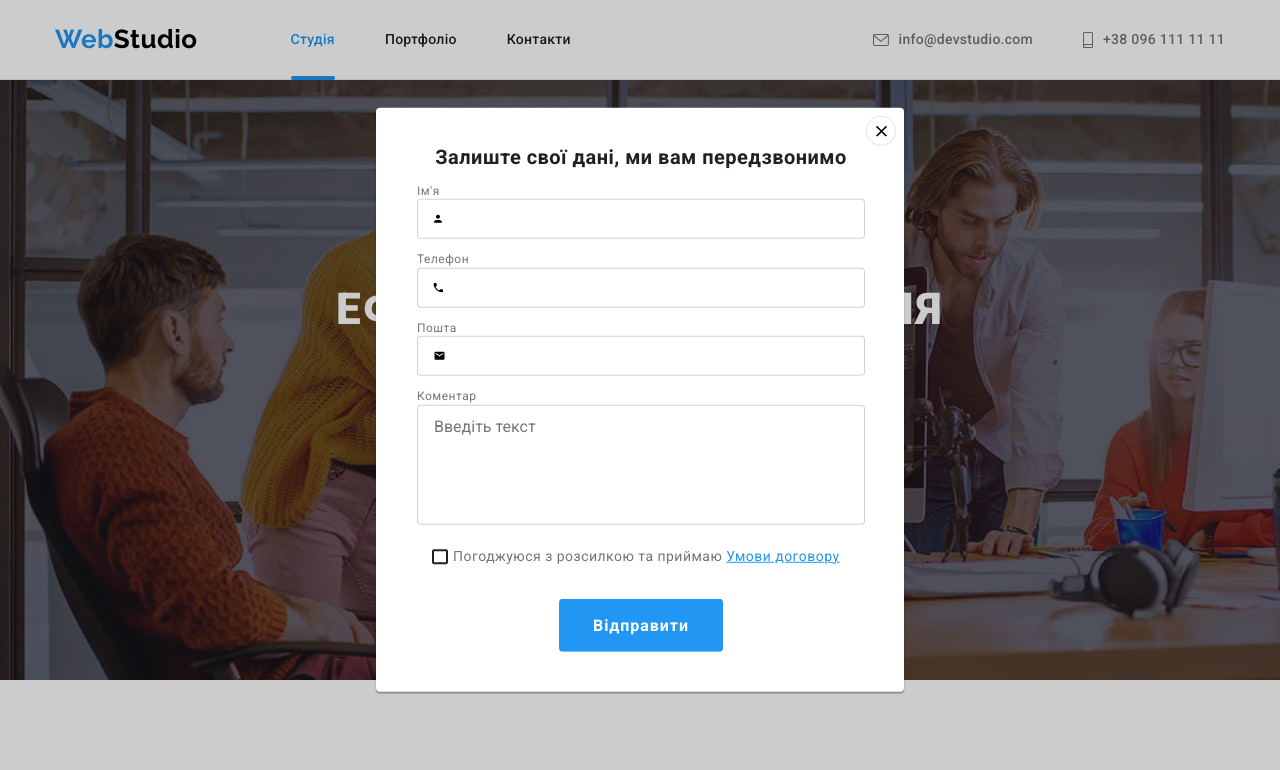
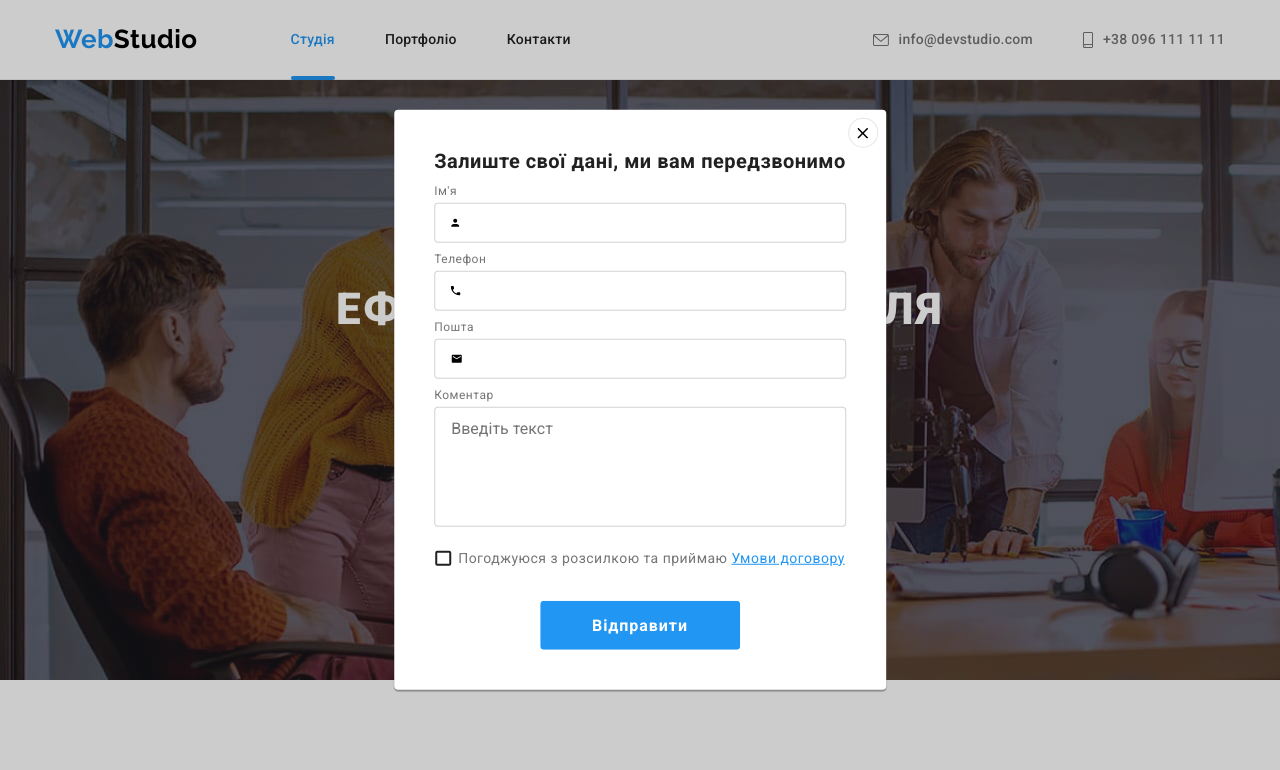
Before and after one commit to xxxRomanxxx/goit-markup-hw-06, a plain HTML site: page index.html in a window 1280 px wide. Both pictures are taken after a click on the button "Замовити послугу". Shown: the top 770 px of the page. Drawn offline with nearby package versions, Linux system fonts and the light colour scheme.

Commit message:
Corrected errors

```diff
--- a/css/styles.css
+++ b/css/styles.css
@@ -548,6 +548,7 @@ img {
 
 .mailing-input {
   margin-right: 12px;
+  padding-left: 16px;
   width: 358px;
   height: 50px;
 
@@ -764,8 +765,9 @@ transition-timing-function: var(--transition-cubic-bezier) , var(--transition-cu
     top: 50%;
     left: 50%;
     transform: translate(-50%, -50%);
-    min-width: 528px;
-    min-height: 581px;
+    max-width: 528px;
+    max-width: 581px;
+    padding: 40px;
   background-color: var(--background-color-primary);
   overflow: auto;
   box-shadow: 0px 1px 3px rgba(0, 0, 0, 0.12), 0px 1px 1px rgba(0, 0, 0, 0.14), 0px 2px 1px rgba(0, 0, 0, 0.2);
@@ -773,25 +775,22 @@ transition-timing-function: var(--transition-cubic-bezier) , var(--transition-cu
 }
 
 .modal-close-button {
+  position: absolute;
+  right: 8px;
+  top: 8px;
   display: flex;
+  align-items: center;
+  justify-content: center;
+  flex-direction: row-reverse;
   width: 30px;
   height: 30px;
-  margin-top: 8px;
-  margin-left: auto;
-  margin-right: 8px;
-  align-items: center;
-  justify-content: center;
+
   border-radius: 50%;
   background-color: var(--background-color-primary);
   border: 1px solid var(--border-color-modal-button);
   cursor: pointer;
 }
 
-.modal-form {
-  padding-left: 41px;
-  padding-right: 39px;
-  padding-bottom: 40px;
-}
 
 .modal-title {
   margin-bottom: 12px;
@@ -800,8 +799,12 @@ transition-timing-function: var(--transition-cubic-bezier) , var(--transition-cu
   line-height: 1.15;
   text-align: center;
 }
+.modal-lable {
+  display: block;
+}
 
-.modal-container {
+.modal-span-icon {
+  display: block;
   position: relative;
 }
 
@@ -837,41 +840,45 @@ transition-timing-function: var(--transition-cubic-bezier) , var(--transition-cu
   fill: var(--accent-text-color);
 }
 
+.modal-coment-lable {
+  display: block;
+  margin-bottom: 20px;
+}
+
 .modal-coment-textarea {
   display: block;
   padding: 12px 16px;
-  margin-bottom: 20px;
   width: 100%;
   max-height: 120px;
     border: 1px solid rgba(33, 33, 33, 0.2);
     border-radius: 4px;
     resize: none;
-    ransition-property: border-color;
-      transition-duration: 250ms;
-      transition-timing-function: var(--transition-cubic-bezier);
+    transition-property: border-color;
+    transition-duration: 250ms;
+    transition-timing-function: var(--transition-cubic-bezier);
 }
 
 .modal-coment-textarea:focus {
   outline: none;
   border-color: var(--accent-text-color);
 }
-.modal-span {
+.modal-span-text {
+  display: block;
+  margin-bottom: 4px;
+
   color: var(--primary-text-color);
   font-weight: 400;
   font-size: 12px;
   line-height: 1.16;
-
-  margin-bottom: 4px;
 }
 
 .modal-checkbox {
-  position: relative;
-  display: block;
+  display: flex;
   margin-bottom: 30px;
+  justify-content: center;
+  align-items: center;
 }
-
 .modal-span-checkbox {
-  padding-left: 36px;
 
   color: var(--primary-text-color);
     font-weight: 400;
@@ -886,14 +893,11 @@ transition-timing-function: var(--transition-cubic-bezier) , var(--transition-cu
 }
 
 .modal-checkbox-svg {
-  position: absolute;
-  left: 15px;
-  top: 50%;
-  transform: translateY(-50%);
+  margin-right: 7px;
+
   fill: var(--accent-text-color);
   border: 2px solid var(--title-text-color);
   border-radius: 2px;
-
   transition-property: background-color, border-color;
     transition-duration: 250ms, 250ms;
     transition-timing-function: var(--transition-cubic-bezier), var(--transition-cubic-bezier);
@@ -907,7 +911,7 @@ transition-timing-function: var(--transition-cubic-bezier) , var(--transition-cu
 
 .modal-submit-button {
   display: flex;
-    padding: 10px 32px;
+    padding: 8px 50px;
     margin: 0 auto;
     justify-content: center;
     border-radius: 4px;
--- a/index.html
+++ b/index.html
@@ -38,14 +38,16 @@
                 <svg width="16" height="12" class="svg">
                   <use href="./imeges/icons.svg#icon-envelope"></use>
                 </svg>
-                info@devstudio.com</a>
+                info@devstudio.com</a
+              >
             </li>
             <li class="item">
               <a href="" class="link">
                 <svg width="10" height="16" class="svg">
                   <use href="./imeges/icons.svg#icon-smartphone"></use>
                 </svg>
-                +38 096 111 11 11</a>
+                +38 096 111 11 11</a
+              >
             </li>
           </ul>
         </div>
@@ -288,7 +290,7 @@
           <h2 class="clients-title">Постійні клієнти</h2>
           <ul class="clients-list list">
             <li class="clients-item">
-              <a class="clients-link" class="clients-link" href="#">
+              <a class="clients-link" href="#">
                 <svg width="106" height="60">
                   <use href="./imeges/icons.svg#icon-logo1"></use>
                 </svg>
@@ -338,7 +340,6 @@
         <div class="footer-container">
           <div class="footer-adress">
             <a href="./index.html" class="footer-logo"><span>Web</span>Studio</a>
-        <address class="footer-adress">
             <ul class="footer-adress list">
               <li class="item">
                 <a
@@ -358,9 +359,7 @@
             </ul>
           </div>
           <div class="footer-social">
-          <p class="footer-social-text">
-            Приєднуйтесь
-          </p>
+            <p class="footer-social-text">Приєднуйтесь</p>
             <ul class="footer-social-list list">
               <li>
                 <a href="#" class="footer-social-link">
@@ -396,7 +395,13 @@
             <form class="mailing-form">
               <p class="mailing-text">Підпишіться на розсилку</p>
               <label class="mailing-label" for="email"> </label>
-            <input class="mailing-input" type="email" name="email" id="email" placeholder="E-mail" />
+              <input
+                class="mailing-input"
+                type="email"
+                name="email"
+                id="email"
+                placeholder="E-mail"
+              />
               <button type="submit" class="mailing-button">
                 Підписатися
                 <svg class="mailing-icon" width="24" height="24">
@@ -406,7 +411,6 @@
             </form>
           </div>
         </div>
-        </address>
       </div>
     </footer>
     <div class="backdrop is-hidden" data-modal>
@@ -417,46 +421,52 @@
           </svg>
         </button>
         <form class="modal-form">
-          <h2 class="modal-title">Залиште свої дані, ми вам передзвонимо</h2>
+          <p class="modal-title">Залиште свої дані, ми вам передзвонимо</p>
           <label class="modal-lable">
-              <span class="modal-span">Ім'я</span>
-              <div class="modal-container">
-                <input class="modal-input" type="text" name="name">
+            <span class="modal-span-text">Ім'я</span>
+            <span class="modal-span-icon">
+              <input class="modal-input" type="text" name="name" />
               <svg class="modal-svg" width="12" height="12">
                 <use href="./imeges/icons.svg#icon-person"></use>
               </svg>
-              </div>
+            </span>
           </label>
           <label class="modal-lable">
-              <span class="modal-span">Телефон</span>
-              <div class="modal-container">
-                <input class="modal-input" type="tel" name="tel">
+            <span class="modal-span-text">Телефон</span>
+            <span class="modal-span-icon">
+              <input class="modal-input" type="tel" name="tel" />
               <svg class="modal-svg" width="13" height="13">
                 <use href="./imeges/icons.svg#icon-phone"></use>
               </svg>
-              </div>
+            </span>
           </label>
           <label class="modal-lable">
-              <span class="modal-span">Пошта</span>
-              <div class="modal-container">
-                <input class="modal-input" type="email" name="email">
+            <span class="modal-span-text">Пошта</span>
+            <span class="modal-span-icon">
+              <input class="modal-input" type="email" name="email" />
               <svg class="modal-svg" width="15" height="12">
                 <use href="./imeges/icons.svg#icon-email"></use>
               </svg>
-              </div>
+            </span>
           </label>
           <label class="modal-coment-lable">
-              <span class="modal-span">Коментар</span>
-                <textarea class="modal-coment-textarea" name="coment" placeholder="Введіть текст" rows="10"></textarea>
+            <span class="modal-span-text">Коментар</span>
+            <textarea
+              class="modal-coment-textarea"
+              name="coment"
+              placeholder="Введіть текст"
+              rows="10"
+            ></textarea>
           </label>
           <label class="modal-checkbox">
-              <span class="modal-span-checkbox">Погоджуюся з розсилкою та приймаю
-                  <a href="#">Умови договору</a>
-                </span>
-              <input class="checkbox-input visually-hidden" type="checkbox" name="terms-checkbox"/>
+            <input class="checkbox-input visually-hidden" type="checkbox" name="terms-checkbox" />
             <svg class="modal-checkbox-svg" width="16" height="15">
               <use href="./imeges/icons.svg#icon-icon-check"></use>
             </svg>
+            <span class="modal-span-checkbox"
+              >Погоджуюся з розсилкою та приймаю
+              <a href="#">Умови договору</a>
+            </span>
           </label>
           <button class="modal-submit-button" type="submit">Відправити</button>
         </form>
```
Lines whose indentation alone changed are shown as unchanged.
